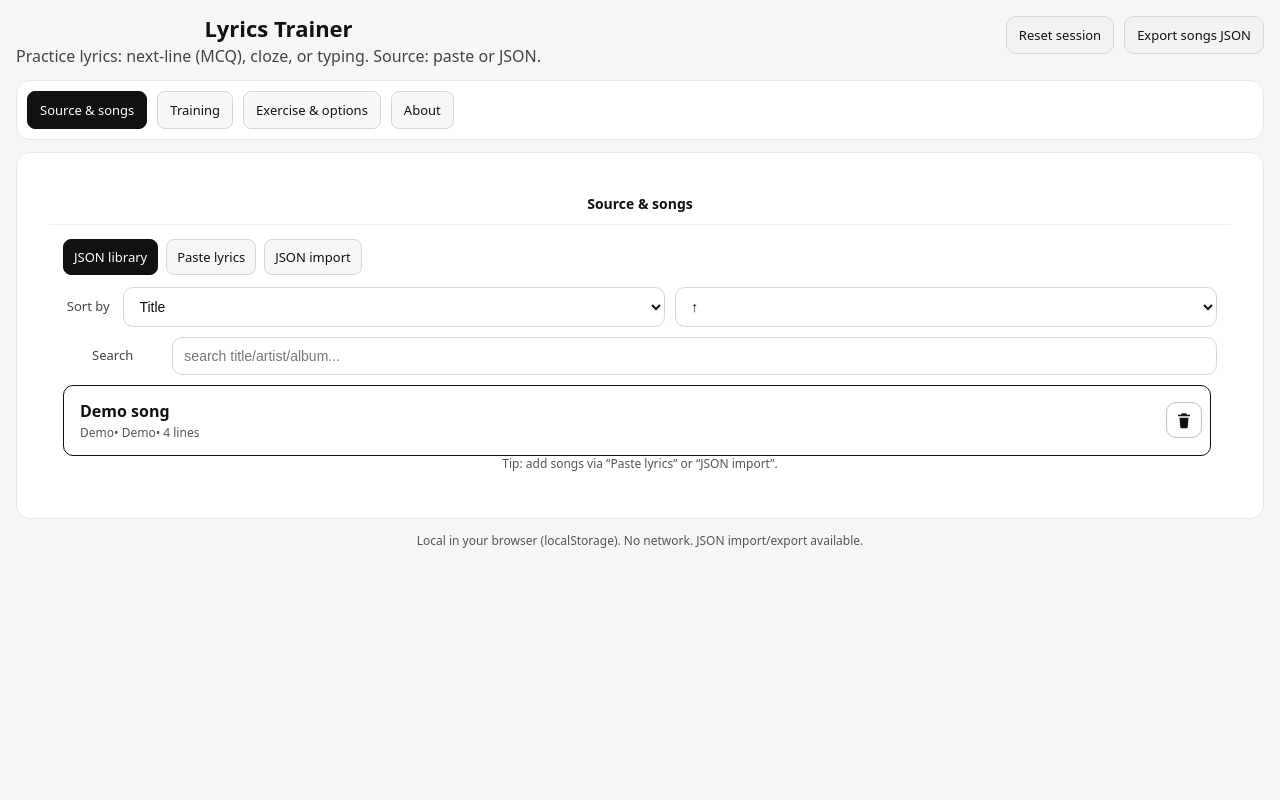
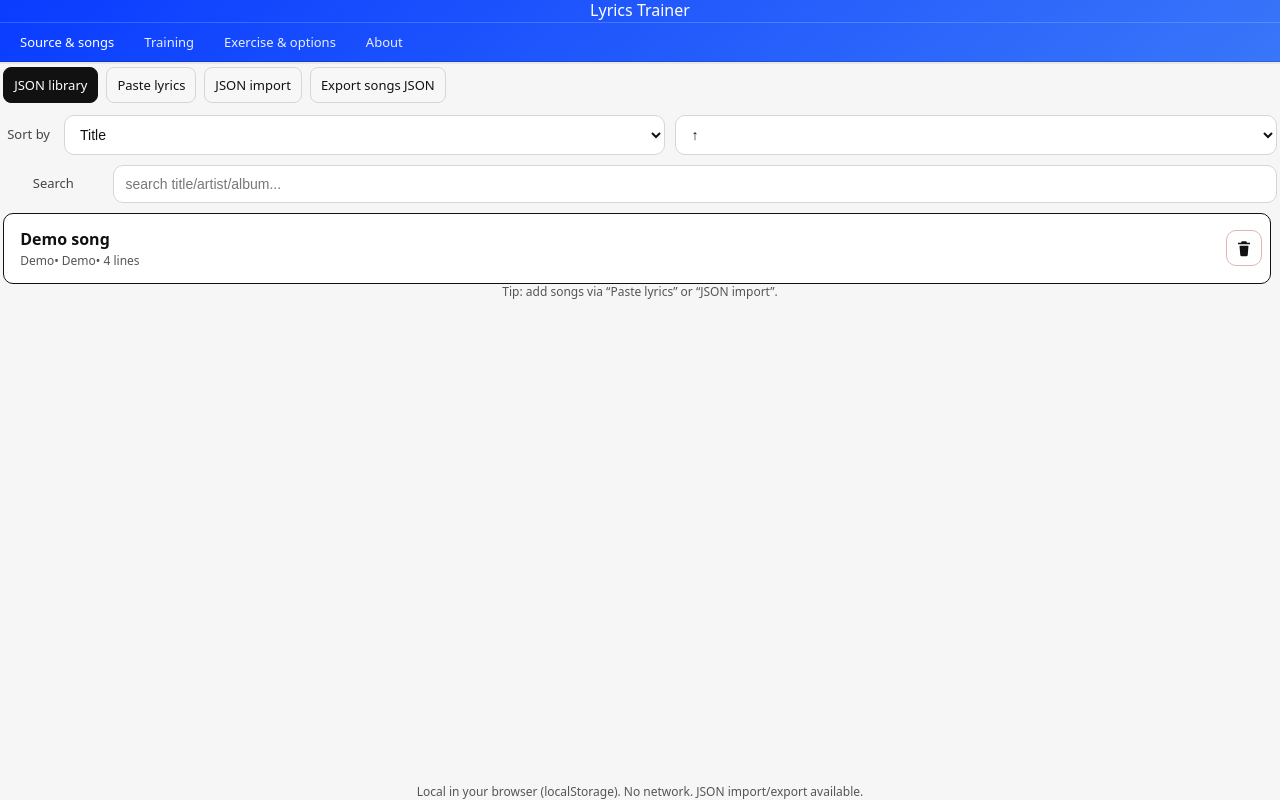
Before and after one commit to niwrA/lyrics-trainer, a Vue app: page / in a window 1280 px wide. Built offline with nearby package versions, Linux system fonts and the light colour scheme.

Commit message:
compacter styling

```diff
--- a/src/App.vue
+++ b/src/App.vue
@@ -1,46 +1,42 @@
 <template>
   <div class="app">
-    <header class="header">
-      <div>
-        <h1>{{ t("appTitle") }}</h1>
-        <p class="sub">{{ t("appSubtitle") }}</p>
-      </div>
-
-      <div class="header-actions">
-        <button class="btn" @click="resetSession()">{{ t("resetSession") }}</button>
-        <button class="btn" @click="exportSongsJson()">{{ t("exportSongsJson") }}</button>
-      </div>
-    </header>
-
-    <!-- ✅ NEW: Top-level app tabs -->
-    <nav class="app-tabs" role="tablist" aria-label="App sections">
-      <button class="app-tab" role="tab" :aria-selected="appTab === 'songs'" :class="{ active: appTab === 'songs' }"
-        @click="appTab = 'songs'">
+    <div class="topbar">
+      <div class="topbar-row">
+        <div class="brand">
+          <div class="brand-title">{{ t("appTitle") }}</div>
+          <!-- <div class="brand-sub">{{ t("appSubtitle") }}</div> -->
+        </div>
+      </div>
+
+      <nav class="topbar-tabs" role="tablist" aria-label="App sections">
+        <button class="topbar-tab" role="tab" :aria-selected="appTab === 'songs'"
+          :class="{ active: appTab === 'songs' }" @click="appTab = 'songs'">
           {{ t("sourceAndSongs") }}
         </button>
 
-      <button class="app-tab" role="tab" :aria-selected="appTab === 'train'" :class="{ active: appTab === 'train' }"
-        @click="appTab = 'train'">
+        <button class="topbar-tab" role="tab" :aria-selected="appTab === 'train'"
+          :class="{ active: appTab === 'train' }" @click="appTab = 'train'">
           {{ t("training") }}
         </button>
 
-      <button class="app-tab" role="tab" :aria-selected="appTab === 'settings'"
+        <button class="topbar-tab" role="tab" :aria-selected="appTab === 'settings'"
           :class="{ active: appTab === 'settings' }" @click="appTab = 'settings'">
           {{ t("exerciseAndOptions") }}
         </button>
 
-      <button class="app-tab" role="tab" :aria-selected="appTab === 'about'" :class="{ active: appTab === 'about' }"
-        @click="appTab = 'about'">
+        <button class="topbar-tab" role="tab" :aria-selected="appTab === 'about'"
+          :class="{ active: appTab === 'about' }" @click="appTab = 'about'">
           {{ t("tabAbout") }}
         </button>
       </nav>
+    </div>
 
     <main class="main" role="tabpanel">
       <!-- TAB: Songs -->
       <section v-if="appTab === 'songs'" class="card">
-        <div class="card-head">
+        <!-- <div class="card-head">
           <div class="card-title">{{ t("sourceAndSongs") }}</div>
-        </div>
+        </div> -->
 
         <div class="card-body">
           <div class="tabs">
@@ -53,6 +49,8 @@
             <button class="tab" :class="{ active: sourceTab === 'json' }" @click="sourceTab = 'json'">
               {{ t("tabJsonImport") }}
             </button>
+            <!-- todo: give tab with explanation of what export does etc. -->
+            <button class="tab" @click="exportSongsJson()">{{ t("exportSongsJson") }}</button>
           </div>
 
           <div v-if="sourceTab === 'library'" class="panel">
@@ -147,9 +145,9 @@
 
       <!-- TAB: Train -->
       <section v-else-if="appTab === 'train'" class="card">
-        <div class="card-head">
+        <!-- <div class="card-head">
           <div class="card-title">{{ t("training") }}</div>
-        </div>
+        </div> -->
 
         <div class="card-body">
           <div v-if="!currentSong" class="empty">{{ t("chooseSongFirst") }}</div>
@@ -294,7 +292,7 @@
             <div class="stats">
               <div class="stat">
                 <div class="label">{{ t("statsScore") }}</div>
-                <div class="value">{{ t("scoreLine", { ok: stats.correct, total: stats.total }) }}</div>
+                <div class="value">{{ t("scoreLineShort", { ok: stats.correct, total: stats.total }) }}</div>
               </div>
 
               <div class="stat" v-if="settings.mode === 'cloze'">
@@ -315,9 +313,9 @@
 
       <!-- TAB: Settings -->
       <section v-else-if="appTab === 'settings'" class="card">
-        <div class="card-head">
+        <!-- <div class="card-head">
           <div class="card-title">{{ t("exerciseAndOptions") }}</div>
-        </div>
+        </div> -->
 
         <div class="card-body">
           <div v-if="!currentSong" class="empty">{{ t("chooseSongFirst") }}</div>
@@ -453,7 +451,7 @@
 </template>
 
 <script setup lang="ts">
-import { computed, onMounted, reactive, ref, watch } from "vue";
+import { computed, onMounted, reactive, ref, watch, Ref } from "vue";
 
 /**
  * -----------------------------
@@ -496,7 +494,8 @@ const GOOD_MS = 1200; // show success feedback longer
  * ✅ NEW: top-level app tab state
  * -----------------------------
  */
-const appTab = ref<"songs" | "train" | "settings" | "about">("songs");
+type AppTab = "songs" | "train" | "settings" | "about";
+const appTab: Ref<AppTab> = ref("songs");
 
 /**
  * -----------------------------
@@ -673,7 +672,8 @@ const messages: Record<Lang, Messages> = {
     statsClozeDifficulty: "Cloze difficulty",
     statsLineIndex: "Line index",
 
-    scoreLine: "{ok} correct / {total} total",
+    scoreLine: "{ok}/{total} (correct / total)",
+    scoreLineShort: "{ok} / {total}",
     missingWords: "{n} words missing",
     indexOf: "{i} / {n}",
 
@@ -823,7 +823,8 @@ const messages: Record<Lang, Messages> = {
     statsClozeDifficulty: "Dificultad cloze",
     statsLineIndex: "Índice",
 
-    scoreLine: "{ok} correctas / {total} total",
+    scoreLine: "{ok}/{total} (correctas/total)",
+    scoreLineShort: "{ok} / {total}",
     missingWords: "{n} palabras omitidas",
     indexOf: "{i} / {n}",
 
@@ -1153,7 +1154,8 @@ function exportSongsJson() {
   // BOM helps some programs detect UTF-8 correctly
   const withBom = "\uFEFF" + payload;
   downloadText(withBom, "songs.json", "application/json;charset=utf-8");
-  setFeedback(true, t("jsonExportStarted"));
+  // todo: this feedback is on another component, so do something once we make an export tab
+  // setFeedback(true, t("jsonExportStarted"));
 }
 
 /**
@@ -1846,7 +1848,7 @@ body {
   height: 100%;
   width: 100%;
   max-width: 100%;
-  margin: 0 0;
+  margin: 0;
   overflow-x: hidden;
   overflow-y: auto;
 }
@@ -1862,88 +1864,202 @@ body {
   box-sizing: border-box;
 }
 
-:root {
-  color-scheme: light;
+:global(:root) {
+  --topbar-bg: linear-gradient(90deg, #0a3cff, #2563eb);
+  --topbar-text: #ffffff;
+  --topbar-subtext: rgba(255, 255, 255, 0.85);
+
+  --tab-inactive-bg: rgba(0, 0, 0, 0.18);
+  --tab-inactive-text: #ffffff;
+
+  --tab-active-bg: #f6f6f6;
+  --tab-active-text: #111111;
+
+  --content-bg: #f6f6f6;
 }
 
 .app {
-  height: inherit;
+  /* Layout */
   min-height: 100dvh;
-  width: inherit;
-  margin: 0 0;
-  padding: 16px;
-
-  overflow: auto;
-
+  width: 100%;
+  display: flex;
+  flex-direction: column;
+
+  /* IMPORTANT: no outer padding */
+  padding: 0;
+  margin: 0;
+
+  /* Typography */
   font-family: system-ui, -apple-system, Segoe UI, Roboto, Ubuntu, Cantarell,
     Noto Sans, Helvetica, Arial, sans-serif;
-
   line-height: 1.35;
+
+  /* Base colors (light content area) */
+  background: #f6f6f6;
   color: #111;
-  background: #f6f6f6;
+
+  /* Define theme variables HERE so scoped CSS works */
+  --topbar-bg: linear-gradient(140deg, #0a3cff, #3976f9);
+  --topbar-text: #ffffff;
+  --topbar-subtext: rgba(255, 255, 255, 0.85);
+
+  --tab-inactive-bg: rgba(0, 0, 0, 0.18);
+  --tab-inactive-text: #ffffff;
+
+  --tab-active-bg: #f6f6f6;
+  --tab-active-text: #111111;
+
+  --content-bg: #f6f6f6;
+}
+
+
+.topbar {
+  position: sticky;
+  top: 0;
+  z-index: 50;
+
+  background: var(--topbar-bg);
+  color: var(--topbar-text);
+  border-bottom: 1px solid rgba(0, 0, 0, 0.15);
+}
+
+.topbar-actions {
+  display: flex;
+  gap: 8px;
+  flex: 0 0 auto;
+}
+
+.topbar-btn {
+  border: 1px solid rgba(255, 255, 255, 0.35);
+  background: rgba(0, 0, 0, 0.18);
+  color: #fff;
+
+  padding: 7px 10px;
+  border-radius: 8px;
+  font-size: 12px;
+  cursor: pointer;
+}
+
+.topbar-btn:hover {
+  background: rgba(0, 0, 0, 0.28);
+}
+
+.topbar .btn.primary {
+  background: #000000;
+  border-color: #000000;
 }
 
 .header {
-  flex: 0 0 auto;
-  display: flex;
-  align-items: flex-start;
-  justify-content: space-between;
-  gap: 16px;
+  padding: 14px 16px 8px 16px;
 }
 
 .header h1 {
-  margin: 0 0 6px 0;
-  font-size: 22px;
-  color: #111;
+  color: var(--topbar-text);
 }
 
 .sub {
-  margin: 0;
-  color: #444;
-}
-
-.header-actions {
-  display: flex;
-  gap: 10px;
-}
+  color: var(--topbar-subtext);
+}
+
+/* optional: make header buttons fit the bar */
+.header-actions .btn {
+  background: rgba(255, 255, 255, 0.14);
+  border-color: rgba(255, 255, 255, 0.30);
+  color: #fff;
+}
+
+.header-actions .btn:hover {
+  background: rgba(255, 255, 255, 0.22);
+}
+
+.header-actions .btn.primary {
+  background: rgba(0, 0, 0, 0.25);
+  border-color: rgba(255, 255, 255, 0.30);
+}
+
 
 .small {
   font-size: 12px;
   color: #555;
 }
 
-/* ✅ NEW: top-level tabs */
+.topbar-tabs {
+  display: flex;
+  gap: 2px;
+  padding: 0 6px;
+
+  overflow-x: auto;
+  -webkit-overflow-scrolling: touch;
+
+  border-top: 1px solid rgba(255, 255, 255, 0.18);
+}
+
+.topbar-tab {
+  appearance: none;
+  border: 0;
+  border-radius: 0;       /* 🚫 no rounding */
+
+  background: transparent;
+  color: rgba(255, 255, 255, 0.9);
+
+  padding: 10px 14px;
+  font-size: 13px;
+  font-weight: 500;
+
+  cursor: pointer;
+  white-space: nowrap;
+}
+
+
+.topbar-tab:hover {
+  background: rgba(0, 0, 0, 0.10);
+}
+
+.topbar-tab.active {
+  color: #ffffff;
+  background: transparent;          /* no block */
+  border: 0px 2px 0px 0px solid #ffffff; /* classic tab indicator */
+}
+
 .app-tabs {
   display: flex;
-  gap: 10px;
-  margin-top: 12px;
-  padding: 10px;
-  background: #fff;
-  border: 1px solid #e8e8e8;
-  border-radius: 14px;
+  gap: 6px;
+  padding: 0 12px;
+  background: transparent;
 }
 
 .app-tab {
-  border: 1px solid #d6d6d6;
-  background: #f7f7f7;
-  color: #111;
-  padding: 9px 12px;
+  padding: 10px 14px;
+  font-size: 13px;
+
+  border-radius: 10px 10px 0 0;
+  border: 1px solid rgba(0, 0, 0, 0.25);
+  border-bottom: 0;
+
+  background: var(--tab-inactive-bg);
+  color: var(--tab-inactive-text);
+
   cursor: pointer;
-  font-size: 13px;
+}
+
+.app-tab:hover {
+  background: rgba(0, 0, 0, 0.28);
 }
 
 .app-tab.active {
-  background: #111;
-  color: #fff;
-  border-color: #111;
+  background: var(--tab-active-bg);
+  color: var(--tab-active-text);
+  border-color: rgba(0, 0, 0, 0.15);
 }
 
 .main {
   flex: 1 1 auto;
-  min-height: 0;
-  overflow: auto;
-  margin-top: 12px;
-}
+  padding: 0px;
+  /* content spacing lives here */
+  background: #f6f6f6;
+  border-top: 1px solid #e8e8e8;
+}
+
 
 main.grid {
   overflow: visible;
@@ -1952,14 +2068,14 @@ main.grid {
 
 /* Card */
 .card {
-  display: flex;
-  flex-direction: column;
-  min-height: 0;
-  background: #fff;
-  border: 1px solid #e8e8e8;
-  border-radius: 14px;
-  overflow: hidden;
-}
+  border-radius: 0;
+  /* remove rounded corners */
+  border-left: 0;
+  border-right: 0;
+  border-bottom: 0;
+  border-top: 1px solid #e8e8e8;
+}
+
 
 .card-head {
   padding: 10px 14px;
@@ -1975,7 +2091,7 @@ main.grid {
   flex: 1 1 auto;
   min-height: 0;
   overflow: auto;
-  padding: 14px;
+  padding: 0px;
 }
 
 /* Shared inputs */
@@ -2159,7 +2275,7 @@ textarea {
 }
 
 .song-header {
-  display: flex;
+  /* display: flex; */
   justify-content: space-between;
   align-items: center;
   gap: 12px;
--- a/src/style.css
+++ b/src/style.css
@@ -55,7 +55,7 @@ button:focus-visible {
 }
 
 .card {
-  padding: 2em;
+  padding: 0.2em;
 }
 
 #app {
```
Lines whose indentation alone changed are shown as unchanged.
